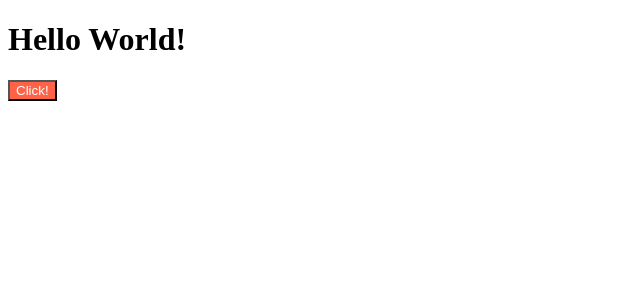
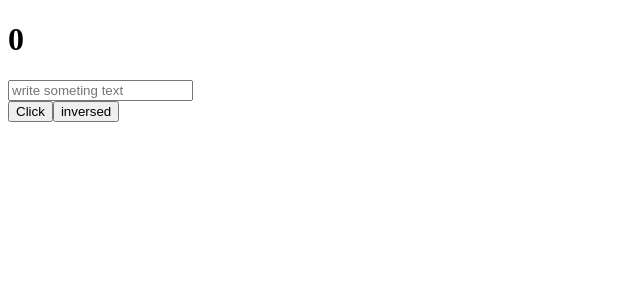
Before and after one commit to jsk1107/TIL, a React (Create React App) app in the folder ReactJS/react-for-biginners/: page / in a window 1280 px wide. Shown: the top 300 px of the page, without its empty margins (0-640 px from the left). Built offline with nearby package versions, Linux system fonts and the light colour scheme.

Commit message:
6. useEffect

```diff
--- a/ReactJS/react-for-biginners/src/App.js
+++ b/ReactJS/react-for-biginners/src/App.js
@@ -1,11 +1,33 @@
-import Button from "./Button";
 
+import {useState, useEffect} from "react";
 
 function App() {
+  const [count, setCount] = useState(0);
+  const [input, setInput] = useState("");
+  const [inverse, setInverse] = useState(false);
+
+  const onClick = () => {
+    setCount((current) => current + 1);
+  }
+  const onChange = (event) => {
+    setInput(event.target.value);
+    console.log(input);
+  }
+  const onInverse = () => {
+    setInverse((current) => !current);
+  }
+
+  useEffect(()=>{ console.log("hello", count) }, []);
+  useEffect(()=>{ console.log("hello", input) }, [input]);
+
   return (
     <div>
-      <h1>Hello World!</h1>
-      <Button text={"Click!"} />
+      <h1>{count}</h1>
+      <div>
+        <input value={input} onChange={onChange} type="text" placeholder="write someting text"></input>
+      </div>
+      <button onClick={onClick}> Click </button>
+      <button onClick={onInverse}> {inverse ? "inverse" : "inversed"} </button>
     </div>
   );
 }
--- a/ReactJS/react-for-biginners/src/index.js
+++ b/ReactJS/react-for-biginners/src/index.js
@@ -5,7 +5,5 @@ import App from './App';
 
 const root = ReactDOM.createRoot(document.getElementById('root'));
 root.render(
-  <React.StrictMode>
     <App />
-  </React.StrictMode>
 );
```
